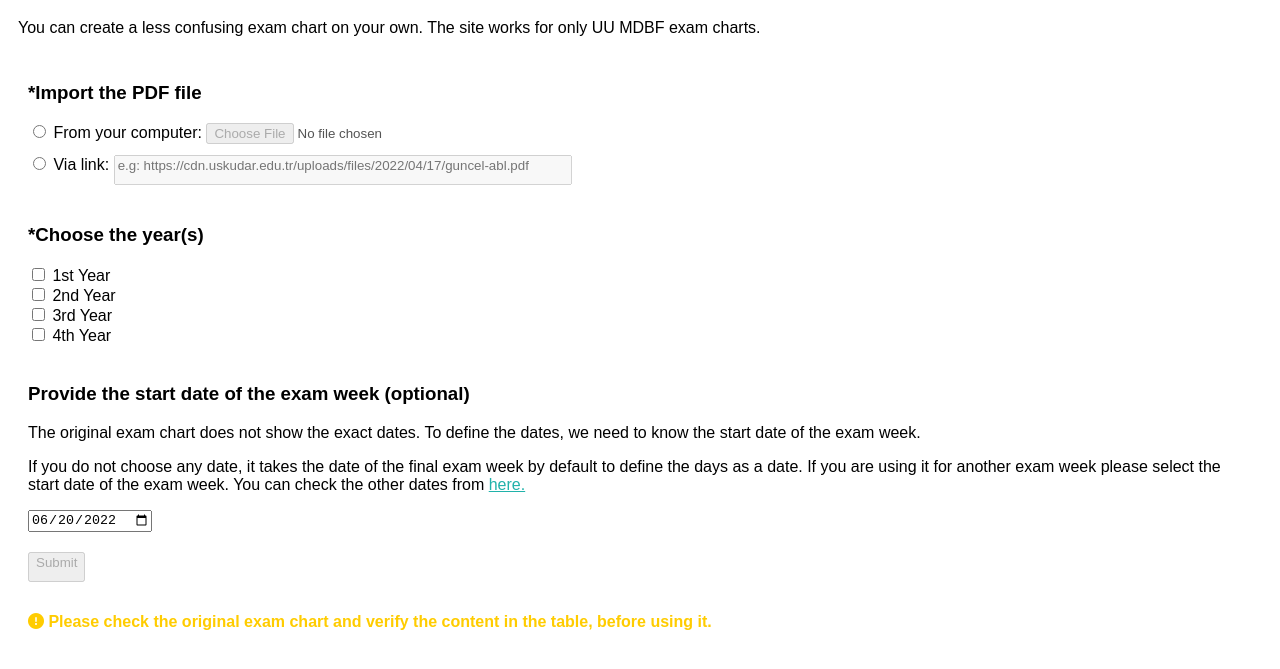
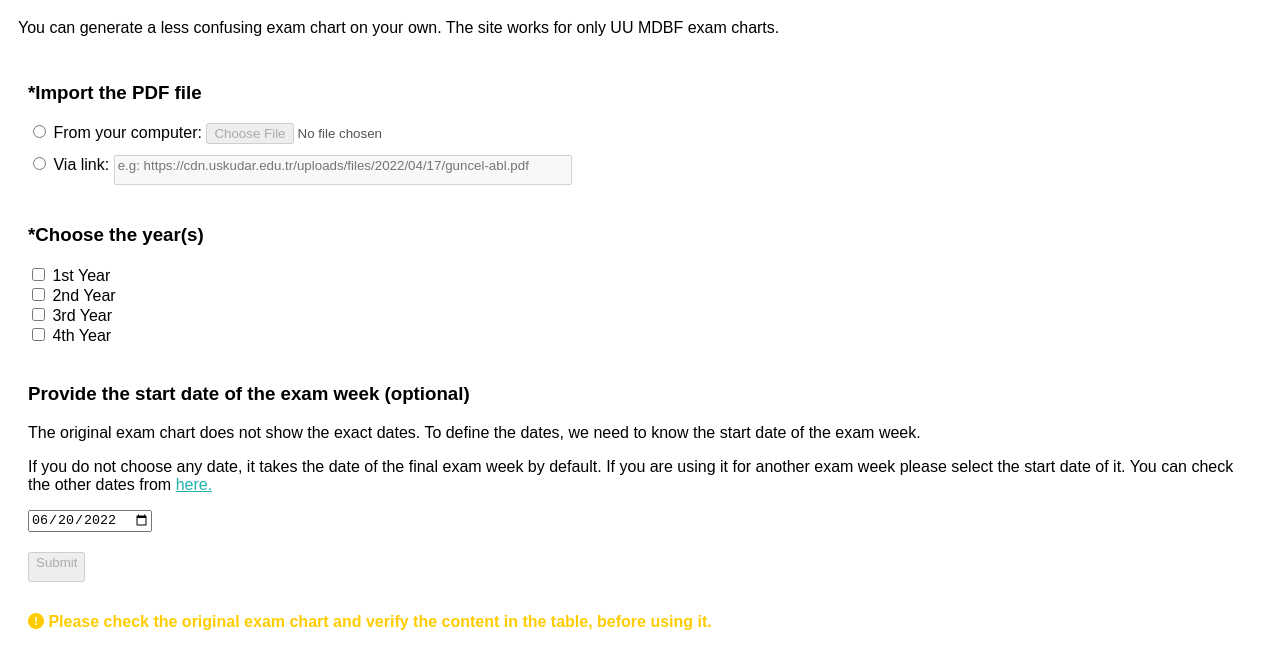
Before and after one commit to tscburak/TimeTableParser, a website: page index.html in a window 1280 px wide. Shown: the part 79-748 px from the top of the page. Drawn offline with Linux system fonts and the light colour scheme.

Commit message:
text changes

```diff
--- a/index.html
+++ b/index.html
@@ -11,7 +11,7 @@
   <body>
     <div class = "introduction">
       <h1><a href="https://uskudar.edu.tr/mdbf/tr/duyurular">UU MDBF</a> Exam Chart Parser</h1>
-      <p>You can create a less confusing exam chart on your own. The site works for only UU MDBF exam charts.</p>
+      <p>You can generate a less confusing exam chart on your own. The site works for only UU MDBF exam charts.</p>
     </div>
     <div class = "importfile">
       <h3>*Import the PDF file</h3>
@@ -49,7 +49,7 @@
       <div class = "writedate">
         <h3>Provide the start date of the exam week (optional)</h3>
         <p>The original exam chart does not show the exact dates. To define the dates, we need to know the start date of the exam week.</p>
-        <p>If you do not choose any date, it takes the date of the final exam week by default to define the days as a date. If you are using it for another exam week please select the start date of the exam week. You can check the other dates from  <a href="https://uskudar.edu.tr/en/academic-calendar" >here.</a ></p>
+        <p>If you do not choose any date, it takes the date of the final exam week by default. If you are using it for another exam week please select the start date of it. You can check the other dates from  <a href="https://uskudar.edu.tr/en/academic-calendar" >here.</a ></p>
         <input type="date" id = "date" value="2022-06-20">
       </div>
 
```
